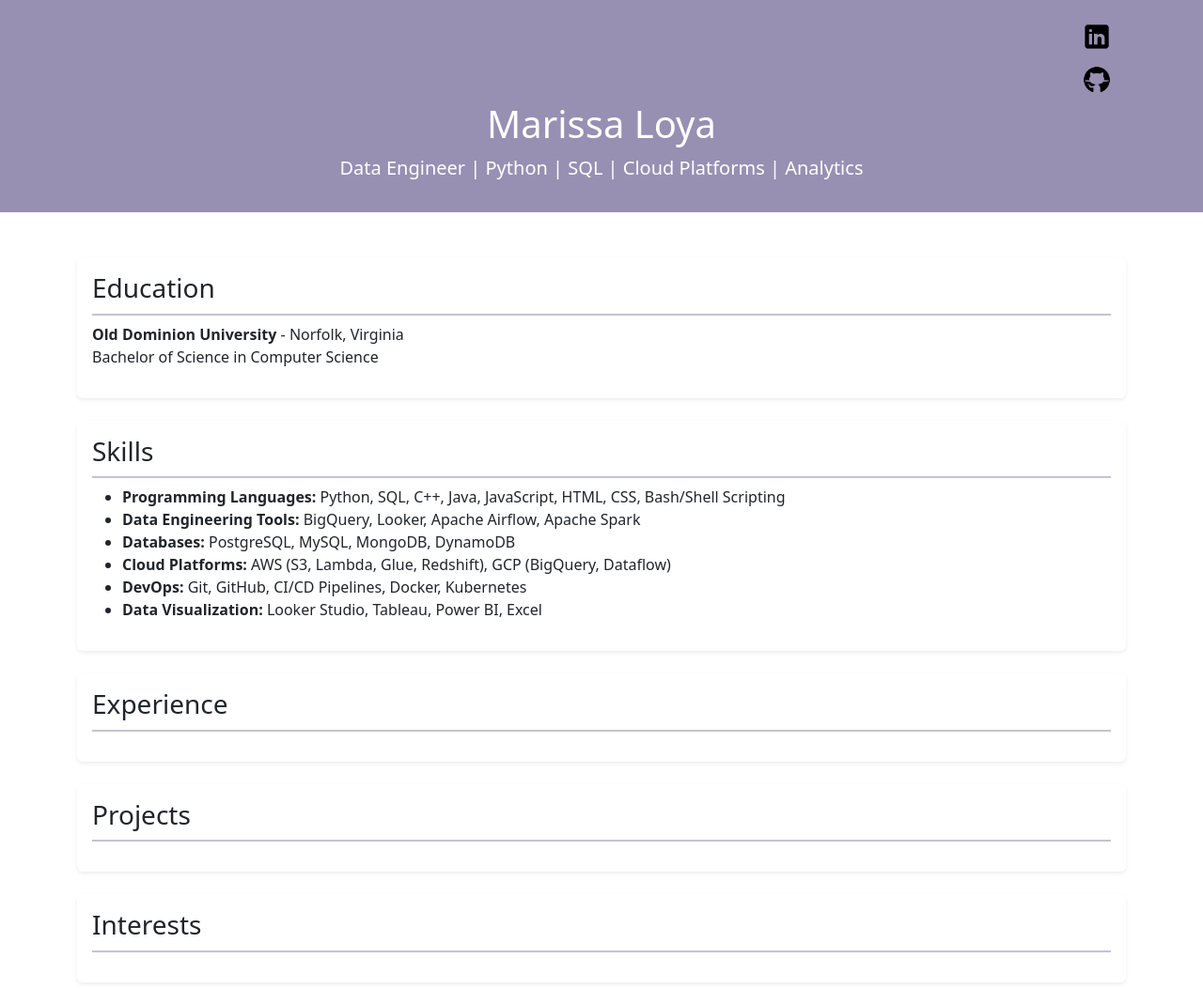
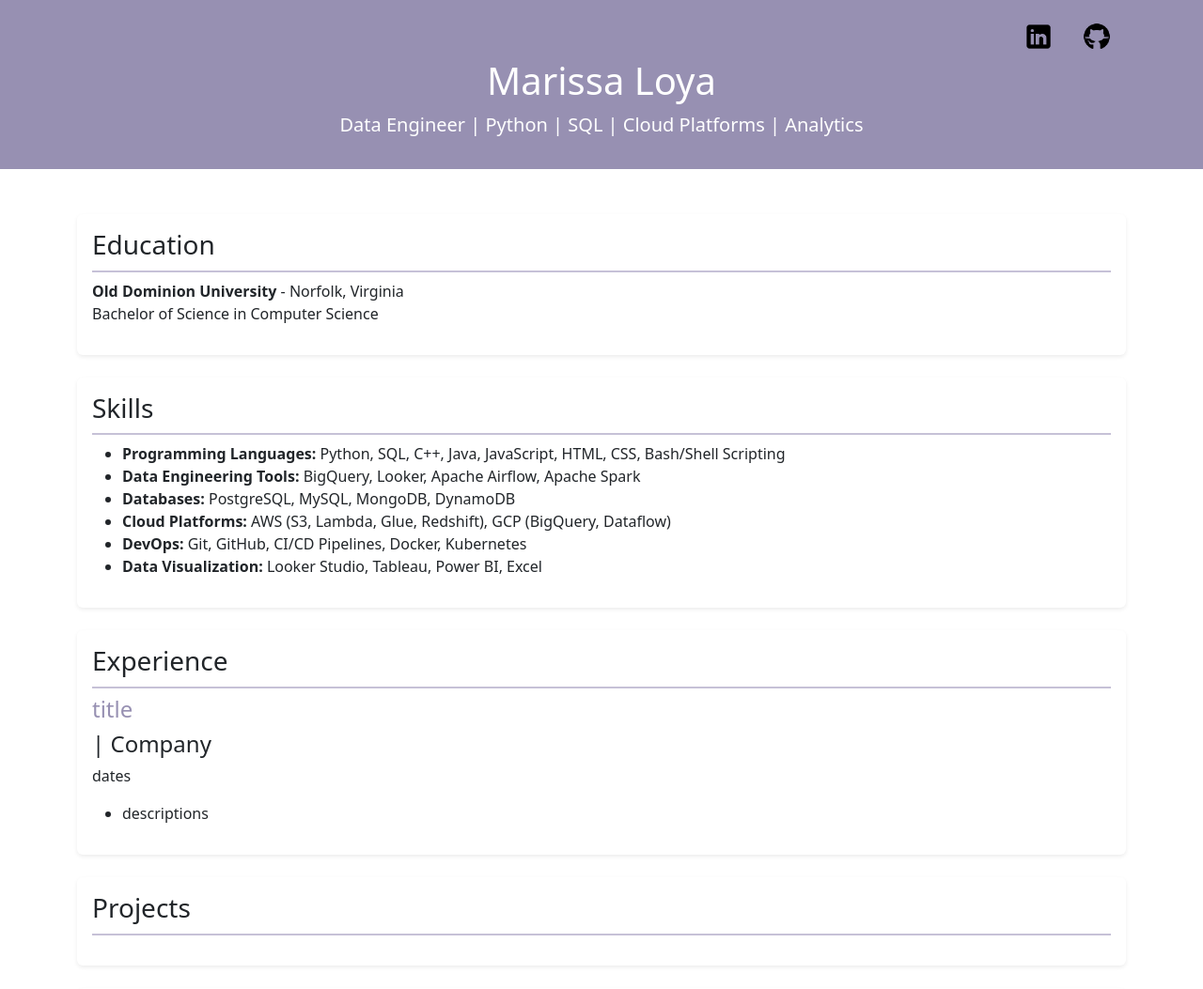
Before and after one commit to mloya1105/resume-website, a Flask app: page / in a window 1280 px wide. Shown: the top 1053 px of the page at 94% size. Run offline with Flask 3, Linux system fonts and the light colour scheme.

Commit message:
experience format

```diff
--- a/templates/index.html
+++ b/templates/index.html
@@ -23,6 +23,8 @@
                     <a class="nav-link" href="https://www.linkedin.com/in/marissaloya/" target="_blank">
                         <img src="{{ url_for('static', filename='assets/linkedin_logo.png') }}" alt="LinkedIn" width="30" height="30">
                     </a>
+                </li>
+                <li class="nav-item">
                     <a class="nav-link" href="https://github.com/mloya1105" target="_blank">
                         <img src="{{ url_for('static', filename='assets/github_logo.png') }}" alt="GitHub" width="30" height="30">
                     </a>
@@ -67,7 +69,13 @@
             <div class="shadow-sm p-3 mb-4 bg-body rounded">
                 <section id="Experience" class="mb-3">
                     <h3 style="border-bottom: 2px solid #c6c1d7; padding-bottom: 10px;">Experience</h3>
-                    <!-- Add your experience content here -->
+                    <div class="experience">
+                        <h4 style="color:#9790b2;">title </h4><h4>| Company</h4>
+                        <p>dates</p>
+                        <ul>
+                            <li>descriptions</li>
+                        </ul>
+                    </div>
                 </section>
             </div>
 
```
